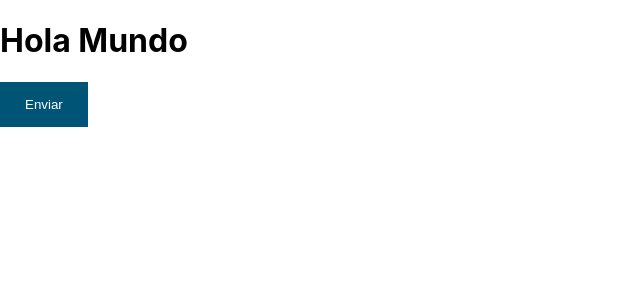
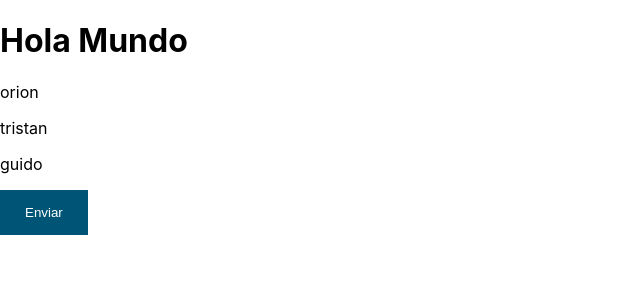
Before and after one commit to drbv27/IntroToReact, a React (Create React App) app: page / in a window 1280 px wide. Shown: the top 300 px of the page, without its empty margins (0-640 px from the left). Built offline with nearby package versions, Linux system fonts and the light colour scheme.

Commit message:
list and keys

```diff
--- a/src/App.js
+++ b/src/App.js
@@ -1,4 +1,5 @@
 import Button from "./Button";
+const arr = ["orion", "tristan", "guido"];
 const App = () => {
   const miVariable = false;
 
@@ -8,6 +9,9 @@ const App = () => {
   return (
     <div>
       <h1 onClick={(e) => console.log("Clik", e)}>Hola Mundo</h1>
+      {arr.map((el) => (
+        <p key={el}>{el}</p>
+      ))}
       <Button onClick={() => console.log("Clikeado")}>Enviar</Button>
     </div>
   );
```
